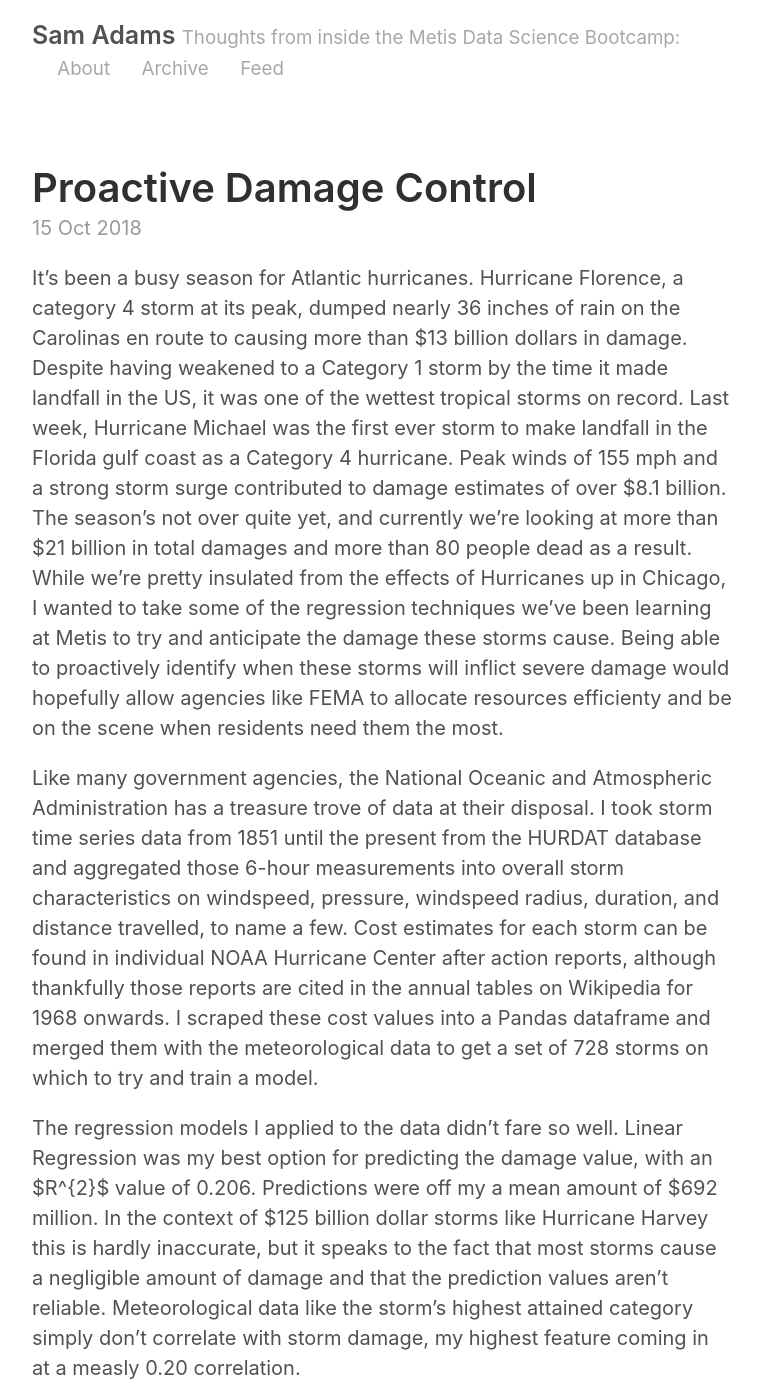
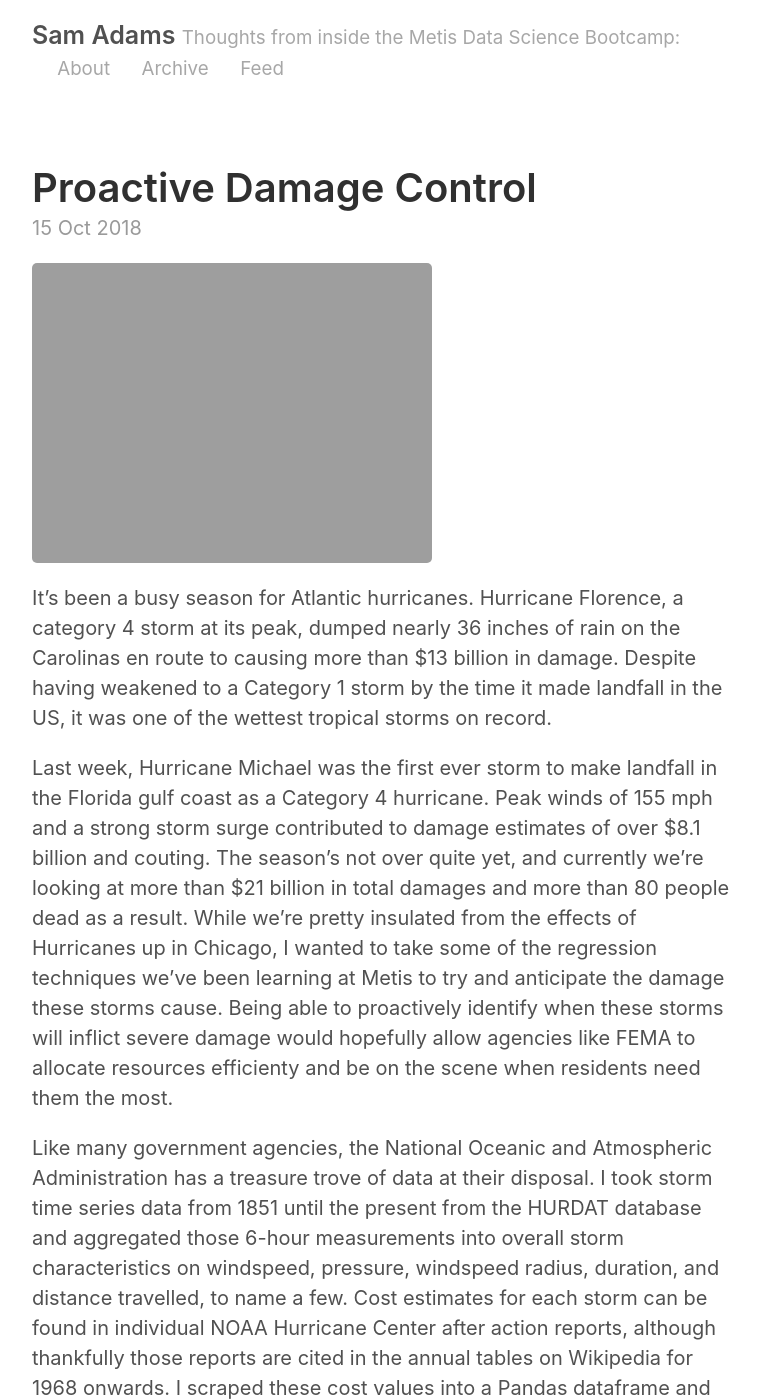
Before and after one commit to adamsxs/adamsxs.github.io, a Jekyll site: the page built from _posts/2018-10-15-Damage-Control.md, in a window 1280 px wide and 1400 px high. Shown: the whole window, without its empty margins (258-1020 px from the left). Built offline with Jekyll 4.4.1, drawn with Linux system fonts in a browser that asks for light colours; some of the changed text lies outside the part shown.

Commit message:
adding images to storm damage post

```diff
--- a/_posts/2018-10-15-Damage-Control.md
+++ b/_posts/2018-10-15-Damage-Control.md
@@ -3,11 +3,14 @@ layout: post
 title: Proactive Damage Control
 ---
 
+![NOAA Image of Hurricane Michael 10/10/18]({{ site.url }}/images/metis_02_NOAA/hurricane_michael_NOAA.png)
+
 It's been a busy season for Atlantic hurricanes. Hurricane Florence, a category 4 storm at its peak,
-dumped nearly 36 inches of rain on the Carolinas en route to causing more than $13 billion dollars in damage.
+dumped nearly 36 inches of rain on the Carolinas en route to causing more than $13 billion in damage.
 Despite having weakened to a Category 1 storm by the time it made landfall in the US, it was one of the wettest
 tropical storms on record.
-Last week, Hurricane Michael was the first ever storm to make landfall in the Florida gulf coast as a Category 4 hurricane. Peak winds of 155 mph and a strong storm surge contributed to damage estimates of over $8.1 billion. The season's not over quite yet, and currently we're looking at more than $21 billion in total damages and more than 80 people dead as a result. While we're pretty insulated from the effects of Hurricanes up in Chicago, I wanted to take some of the regression techniques we've been learning at Metis to try and anticipate the damage these storms cause. Being able to proactively identify when these storms will inflict severe damage would hopefully allow agencies like FEMA to allocate resources efficienty and be on the scene when residents need them the most.
+
+Last week, Hurricane Michael was the first ever storm to make landfall in the Florida gulf coast as a Category 4 hurricane. Peak winds of 155 mph and a strong storm surge contributed to damage estimates of over $8.1 billion and couting. The season's not over quite yet, and currently we're looking at more than $21 billion in total damages and more than 80 people dead as a result. While we're pretty insulated from the effects of Hurricanes up in Chicago, I wanted to take some of the regression techniques we've been learning at Metis to try and anticipate the damage these storms cause. Being able to proactively identify when these storms will inflict severe damage would hopefully allow agencies like FEMA to allocate resources efficienty and be on the scene when residents need them the most.
 
 Like many government agencies, the National Oceanic and Atmospheric Administration has a treasure trove of data at their disposal. I took storm time series data from 1851 until the present from the HURDAT database and aggregated those 6-hour measurements into overall storm characteristics on windspeed, pressure, windspeed radius, duration, and distance travelled, to name a few.
 Cost estimates for each storm can be found in individual NOAA Hurricane Center after action reports, although thankfully those reports are cited in the annual tables on Wikipedia for 1968 onwards.
```
Also changed, not shown: other parts of _posts/2018-10-15-Damage-Control.md (+1 -1 lines), _posts/2018-10-01-Taking-the-Plunge.md (+1 -1 lines), images/AlanLeeShireGandalf.JPG (deleted), images/metis_01_MTA/stations_all.png (renamed from images/stations_all.png), images/metis_01_MTA/stations_filtered.png (renamed from images/stations_filtered.png), images/metis_02_NOAA/StormsDistribution.png (added), images/metis_02_NOAA/StormsOver1B.png (added), images/metis_02_NOAA/featureBarNoNan.png (added), 1 other file.
